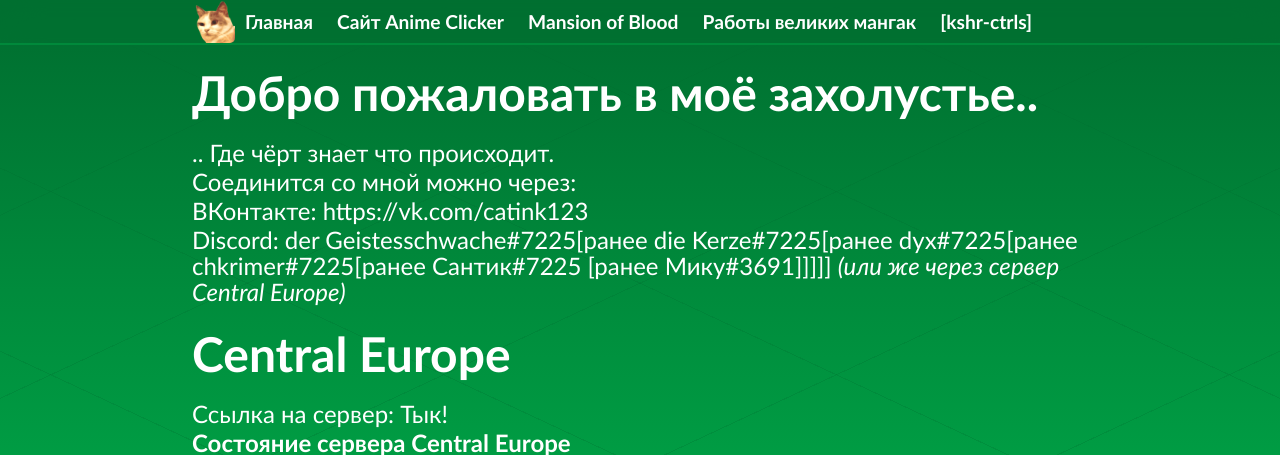
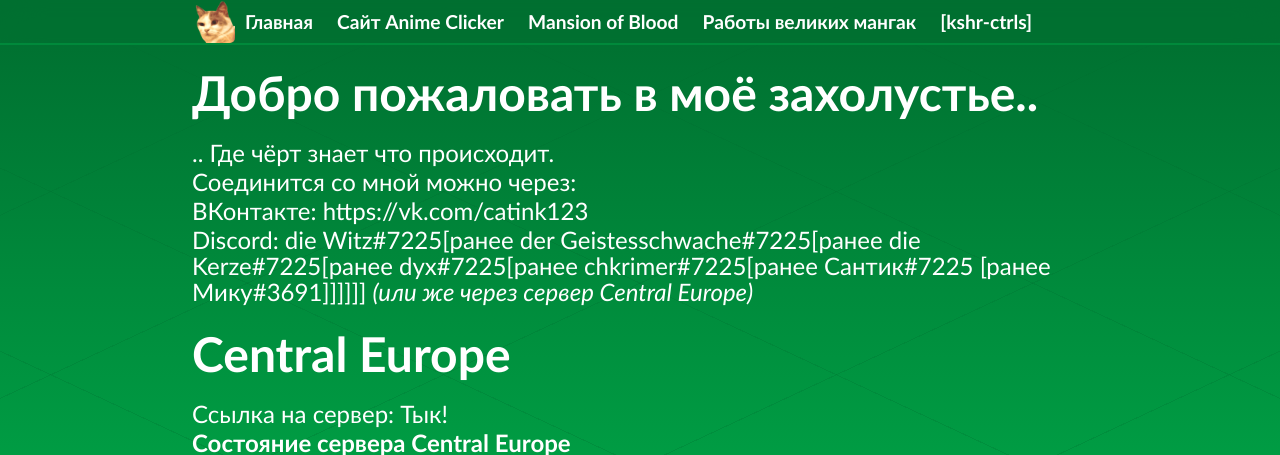
Before and after one commit to catink123/catink123.github.io, a Jekyll site: the page built from index.html, in a window 1280 px wide and 1007 px high, cut to the strip 0-455 px from the top of the window. Built offline with Jekyll 4.4.1, drawn with Linux system fonts in a browser that asks for light colours.

Commit message:
Update index.html

```diff
--- a/index.html
+++ b/index.html
@@ -7,7 +7,7 @@ title: Catink123's Website
 	<p>.. Где чёрт знает что происходит.</p>
 	<p>Соединится со мной можно через: </p>
 	<p>ВКонтакте: <a href="https://vk.com/catink123">https://vk.com/catink123</a></p>
-	<p>Discord: der Geistesschwache#7225[ранее die Kerze#7225[ранее dyx#7225[ранее chkrimer#7225[ранее Сантик#7225 [ранее Мику#3691]]]]] <i>(или же через сервер Central Europe)</i></p>
+	<p>Discord: die Witz#7225[ранее der Geistesschwache#7225[ранее die Kerze#7225[ранее dyx#7225[ранее chkrimer#7225[ранее Сантик#7225 [ранее Мику#3691]]]]]] <i>(или же через сервер Central Europe)</i></p>
 	<h1>Central Europe</h1>
 	<p>Ссылка на сервер: <a href="https://discord.gg/5AxuEDP">Тык!</a></p>
 	<p><strong>Состояние сервера Central Europe</strong></p>
```
